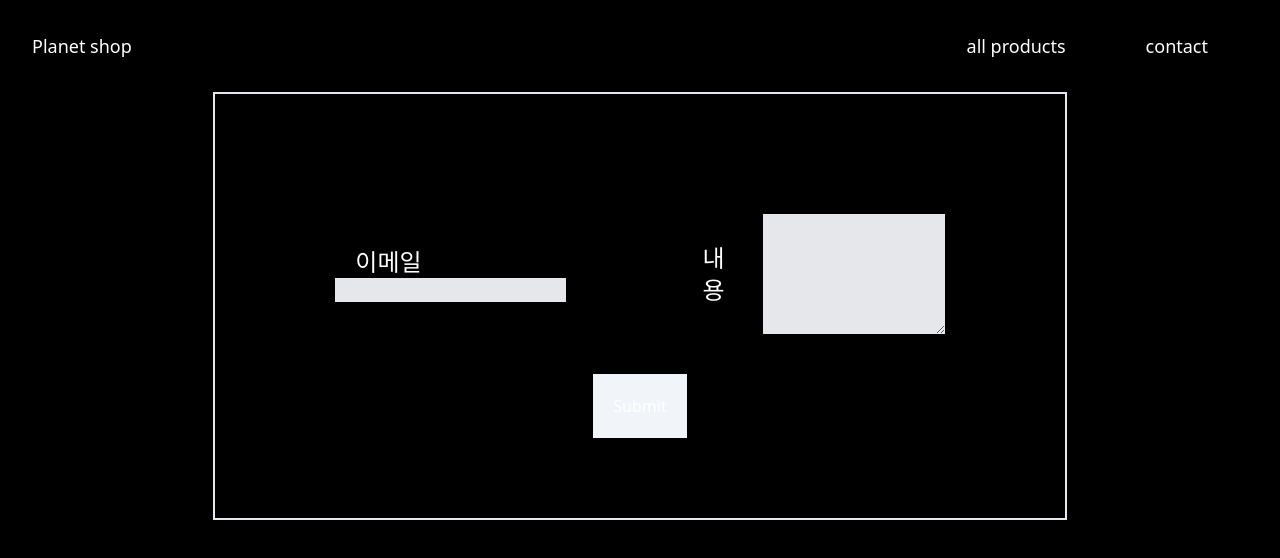
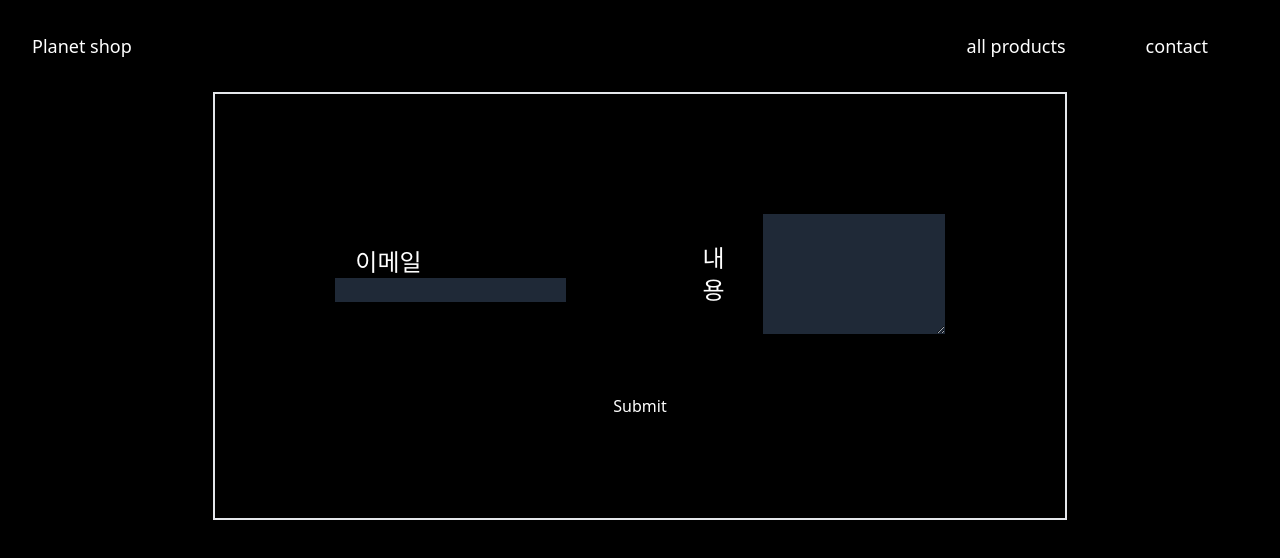
Before and after one commit to Goddemi/next-blog, a Next.js app: page /contact in a window 1280 px wide. Shown: the top 558 px of the page. Built offline with nearby package versions, Linux system fonts and the light colour scheme.

Commit message:
Modify : CSS 보완

```diff
--- a/components/contact/Contact.tsx
+++ b/components/contact/Contact.tsx
@@ -55,7 +55,7 @@ const ContactForm = () => {
             id="email"
             type="email"
             ref={emailRef}
-            className=" bg-gray-200 "
+            className=" bg-gray-800 "
           />
         </div>
         <div className="p-10 pl-14 flex justify-center items-center">
@@ -66,12 +66,12 @@ const ContactForm = () => {
             id="content"
             rows={5}
             ref={contentRef}
-            className=" bg-gray-200 "
+            className=" bg-gray-800 "
           ></textarea>
         </div>
       </div>
       <div className="text-center ">
-        <button className="p-5 bg-slate-100">Submit</button>
+        <button className="p-5">Submit</button>
       </div>
     </form>
   );
```
